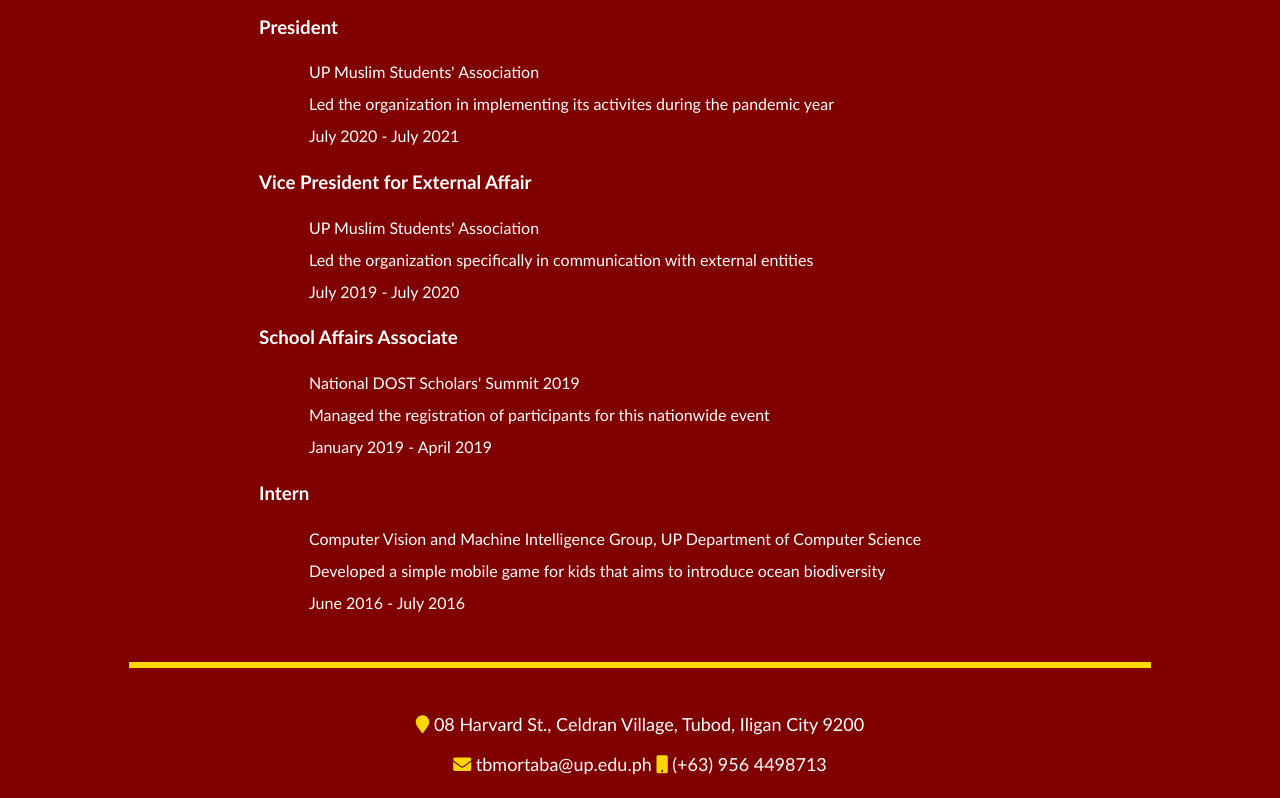
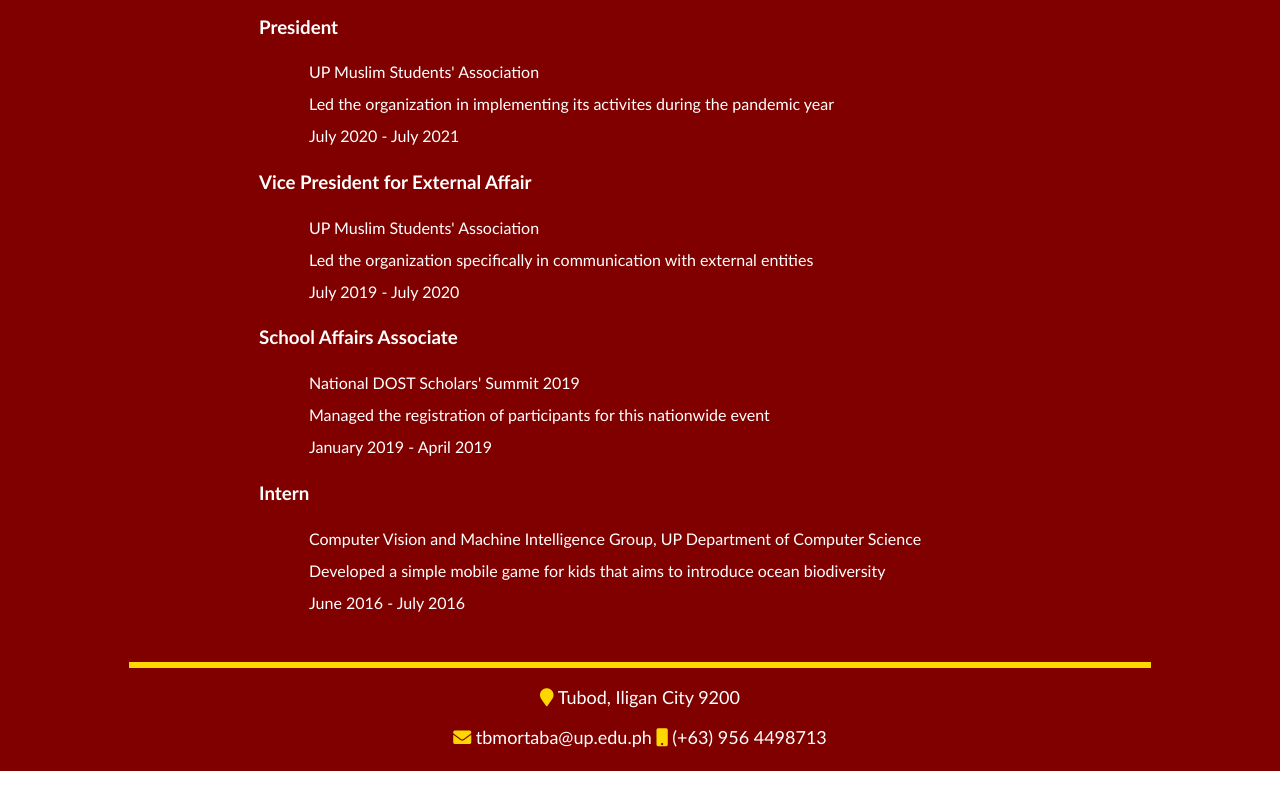
Before and after one commit to tbmortaba/tbmortaba.github.io, a plain HTML site: page index.html in a window 1280 px wide. Shown: the part 2205-3003 px from the top of the page. After the commit the page ends 2976 px from the top, so only its background shows below. Drawn offline with Linux system fonts and the light colour scheme.

Commit message:
Removed address

```diff
--- a/index.html
+++ b/index.html
@@ -63,9 +63,8 @@
       </section>
       <br>
       <hr style="border: 3px solid gold; width: 80%;">
-      <br>
       <section id="section-contact">
-        <p style="font-size: 18px;"><i class="fa fa-map-marker" style="color: gold;"></i> 08 Harvard St., Celdran Village, Tubod, Iligan City 9200</p>
+        <p style="font-size: 18px;"><i class="fa fa-map-marker" style="color: gold;"></i> Tubod, Iligan City 9200</p>
         <p style="font-size: 18px;"><i class="fa fa-envelope" style="color: gold;"></i> tbmortaba@up.edu.ph <i class="fa fa-mobile" style="color: gold;"></i> (+63) 956 4498713</p>
       </section>
     </div>
```
